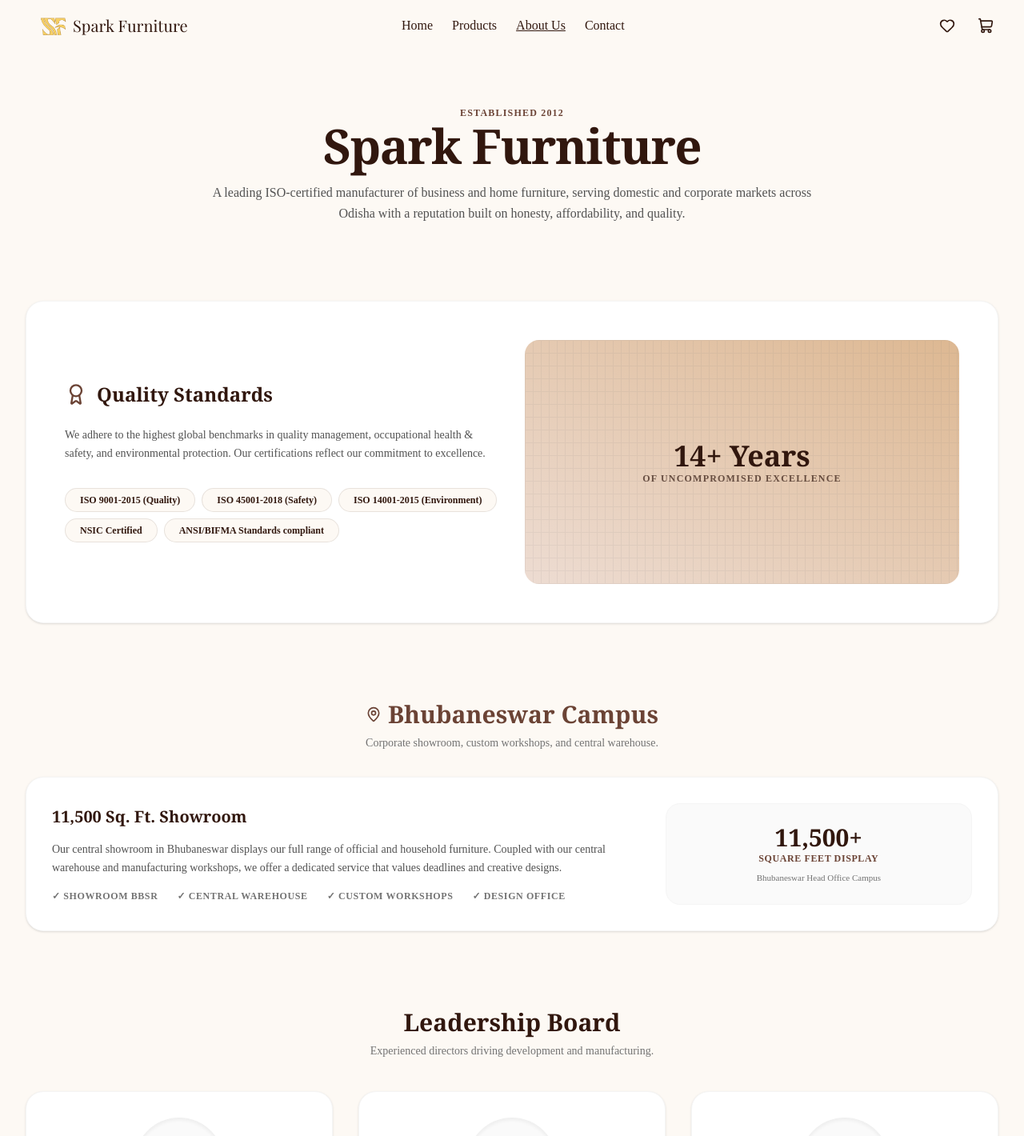
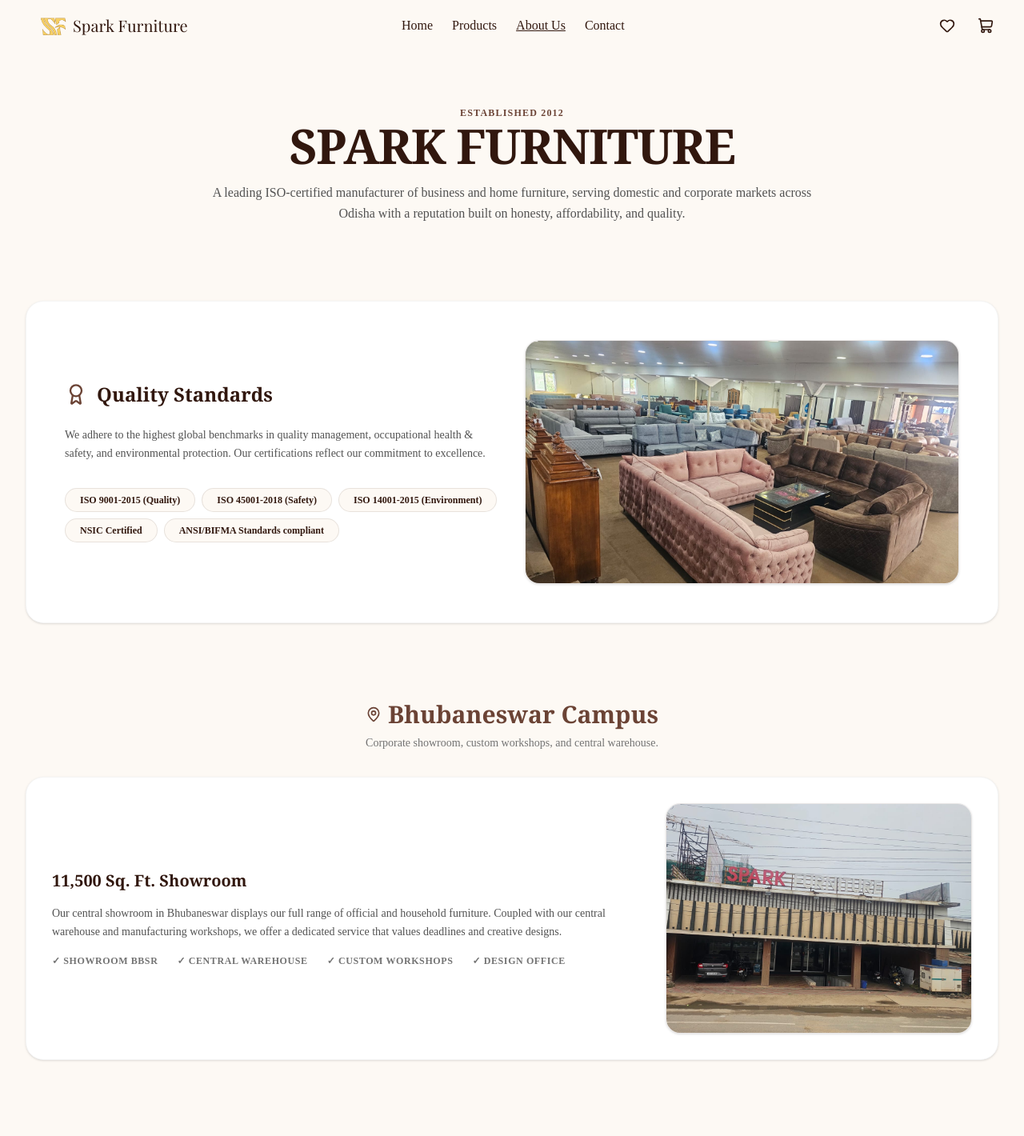
Before and after one commit to SairajTripathy-0077/Spark-Furniture, a Next.js app in the folder spark-furniture/: page /about in a window 1280 px wide. Shown: the top 1420 px of the page at 80% size. Built offline with nearby package versions, Linux system fonts and the light colour scheme.

Commit message:
style: update about page showroom photos, capitalize title, and remove visual homepage SEO section

```diff
--- a/spark-furniture/src/app/about/page.tsx
+++ b/spark-furniture/src/app/about/page.tsx
@@ -1,6 +1,7 @@
 "use client";
 
 import React from 'react';
+import Image from 'next/image';
 import { motion } from 'framer-motion';
 import { Award, MapPin, User } from 'lucide-react';
 import Container from '@/components/Container';
@@ -63,9 +64,9 @@
             initial={{ opacity: 0, y: 15 }}
             animate={{ opacity: 1, y: 0 }}
             transition={{ delay: 0.1 }}
-            className="font-serif text-4xl md:text-5xl lg:text-6xl font-bold tracking-tight"
+            className="font-serif text-4xl md:text-5xl lg:text-6xl font-bold tracking-tight uppercase"
           >
-            Spark Furniture
+            SPARK FURNITURE
           </motion.h1>
           <motion.p
             initial={{ opacity: 0 }}
@@ -98,12 +99,14 @@
               ))}
             </div>
           </div>
-          <div className="relative aspect-video rounded-2xl overflow-hidden bg-gradient-to-tr from-[#eddcd2] to-[#ddb892] flex items-center justify-center p-8">
-            <div className="absolute inset-0 opacity-10 bg-[linear-gradient(to_right,#808080_1px,transparent_1px),linear-gradient(to_bottom,#808080_1px,transparent_1px)] bg-[size:10px_16px]"></div>
-            <div className="text-center z-10 space-y-2">
-              <span className="text-4xl font-serif font-bold">14+ Years</span>
-              <p className="text-xs uppercase tracking-widest font-bold text-[#31170E]/70">Of Uncompromised Excellence</p>
-            </div>
+          <div className="relative aspect-video rounded-2xl overflow-hidden border border-[#31170E]/10 shadow-sm group">
+            <Image
+              src="/showroom.jpeg"
+              alt="Spark Furniture Luxury Showroom in Bhubaneswar, Odisha"
+              fill
+              className="object-cover transition-transform duration-700 group-hover:scale-105"
+              sizes="(max-width: 768px) 100vw, 50vw"
+            />
           </div>
         </section>
 
@@ -131,10 +134,14 @@
                 <span className="flex items-center gap-1.5">✓ Design Office</span>
               </div>
             </div>
-            <div className="w-full md:w-1/3 bg-neutral-50 p-6 rounded-2xl border border-neutral-100 text-center space-y-1">
-              <span className="text-3xl font-serif font-extrabold text-[#31170E]">11,500+</span>
-              <p className="text-xs font-bold uppercase tracking-wider text-[#6b4335]">Square Feet Display</p>
-              <p className="text-[11px] text-neutral-500 pt-1">Bhubaneswar Head Office Campus</p>
+            <div className="w-full md:w-1/3 relative aspect-[4/3] rounded-2xl overflow-hidden border border-[#31170E]/10 shadow-sm group">
+              <Image
+                src="/outphoto.jpeg"
+                alt="Spark Furniture Bhubaneswar Head Office Campus"
+                fill
+                className="object-cover transition-transform duration-700 group-hover:scale-105"
+                sizes="(max-width: 768px) 100vw, 33vw"
+              />
             </div>
           </div>
         </section>
--- a/spark-furniture/src/app/page.tsx
+++ b/spark-furniture/src/app/page.tsx
@@ -1,8 +1,6 @@
 import Hero from "@/components/Hero/Hero";
 import ProductGrid from "@/components/ProductGrid/ProductGrid";
 import { prisma } from "@/lib/prisma";
-import Container from "@/components/Container";
-import { MapPin, Shield, Sparkles } from "lucide-react";
 
 export const dynamic = 'force-dynamic';
 
@@ -37,72 +35,6 @@
     <div>
       <Hero />
       <ProductGrid initialProducts={initialProducts} />
-
-      {/* Local SEO Section */}
-      <section className="bg-white border-t border-[#31170E]/5 py-16 text-[#31170E]">
-        <Container className="space-y-12">
-          <div className="text-center max-w-3xl mx-auto space-y-4">
-            <span className="text-xs font-bold tracking-widest uppercase text-[#6b4335]">
-              Premium Showroom in Bhubaneswar, Odisha
-            </span>
-            <h2 className="font-serif text-3xl md:text-4xl font-bold tracking-tight text-[#31170E]">
-              Discover Premium & Custom Furniture in Bhubaneswar
-            </h2>
-            <p className="text-sm md:text-base text-neutral-600 leading-relaxed">
-              Welcome to <strong>Spark Furniture</strong> (also known as Spark Furnitures), Odisha's premium destination for custom-built office and home furniture. From our state-of-the-art 11,500 sq. ft. showroom in Bhubaneswar, we manufacture and design furniture that brings luxury, ergonomic comfort, and durability to your spaces.
-            </p>
-          </div>
-
-          <div className="grid grid-cols-1 md:grid-cols-3 gap-8">
-            <div className="bg-[#fdf9f4] p-8 rounded-2xl border border-neutral-100/50 space-y-4">
-              <div className="inline-flex p-3 rounded-xl bg-white shadow-sm text-[#6b4335]">
-                <Sparkles size={24} />
-              </div>
-              <h3 className="font-serif text-xl font-bold">Custom Office Seating</h3>
-              <p className="text-xs md:text-sm text-neutral-600 leading-relaxed">
-                Design the ideal workspace with our premium, high-back ergonomic office chairs, executive desks, and modular office workstations. We customize designs to boost productivity and comfort in corporate offices across Bhubaneswar.
-              </p>
-            </div>
-
-            <div className="bg-[#fdf9f4] p-8 rounded-2xl border border-neutral-100/50 space-y-4">
-              <div className="inline-flex p-3 rounded-xl bg-white shadow-sm text-[#6b4335]">
-                <Shield size={24} />
-              </div>
-              <h3 className="font-serif text-xl font-bold">Handcrafted Home Furniture</h3>
-              <p className="text-xs md:text-sm text-neutral-600 leading-relaxed">
-                Transform your living spaces with bespoke teak wood and premium quality wooden sofas, dining table sets, modular kitchens, king-size beds, and interior decor tailored to fit your home's unique layout and aesthetic.
-              </p>
-            </div>
-
-            <div className="bg-[#fdf9f4] p-8 rounded-2xl border border-neutral-100/50 space-y-4">
-              <div className="inline-flex p-3 rounded-xl bg-white shadow-sm text-[#6b4335]">
-                <MapPin size={24} />
-              </div>
-              <h3 className="font-serif text-xl font-bold">Bhubaneswar Showroom</h3>
-              <p className="text-xs md:text-sm text-neutral-600 leading-relaxed">
-                Visit our local furniture showroom at Dumduma, beside NH-5, Khandagiri, Bhubaneswar. Explore physical showcases of our premium collections, speak to our interior designers, and place custom furniture orders.
-              </p>
-            </div>
-          </div>
-
-          <div className="bg-[#fdf9f4] rounded-3xl p-8 md:p-12 border border-neutral-100 flex flex-col md:flex-row gap-8 items-center justify-between">
-            <div className="space-y-3 max-w-xl">
-              <h3 className="font-serif text-2xl font-bold">Looking for Custom Interior Solutions in Odisha?</h3>
-              <p className="text-xs md:text-sm text-neutral-600 leading-relaxed">
-                We specialize in complete turnkey office interiors and custom household projects. Get a free catalog consultation with our Bhubaneswar design team.
-              </p>
-            </div>
-            <div className="flex gap-4">
-              <a
-                href="/contact"
-                className="bg-[#31170E] hover:bg-[#6b4335] text-[#fdf9f4] px-6 py-3 rounded-xl text-xs font-bold uppercase tracking-wider transition-all duration-300 shadow-sm whitespace-nowrap"
-              >
-                Get in Touch
-              </a>
-            </div>
-          </div>
-        </Container>
-      </section>
     </div>
   );
 }
```
Also changed, not shown: spark-furniture/public/outphoto.jpeg (added), spark-furniture/public/showroom.jpeg (added).
